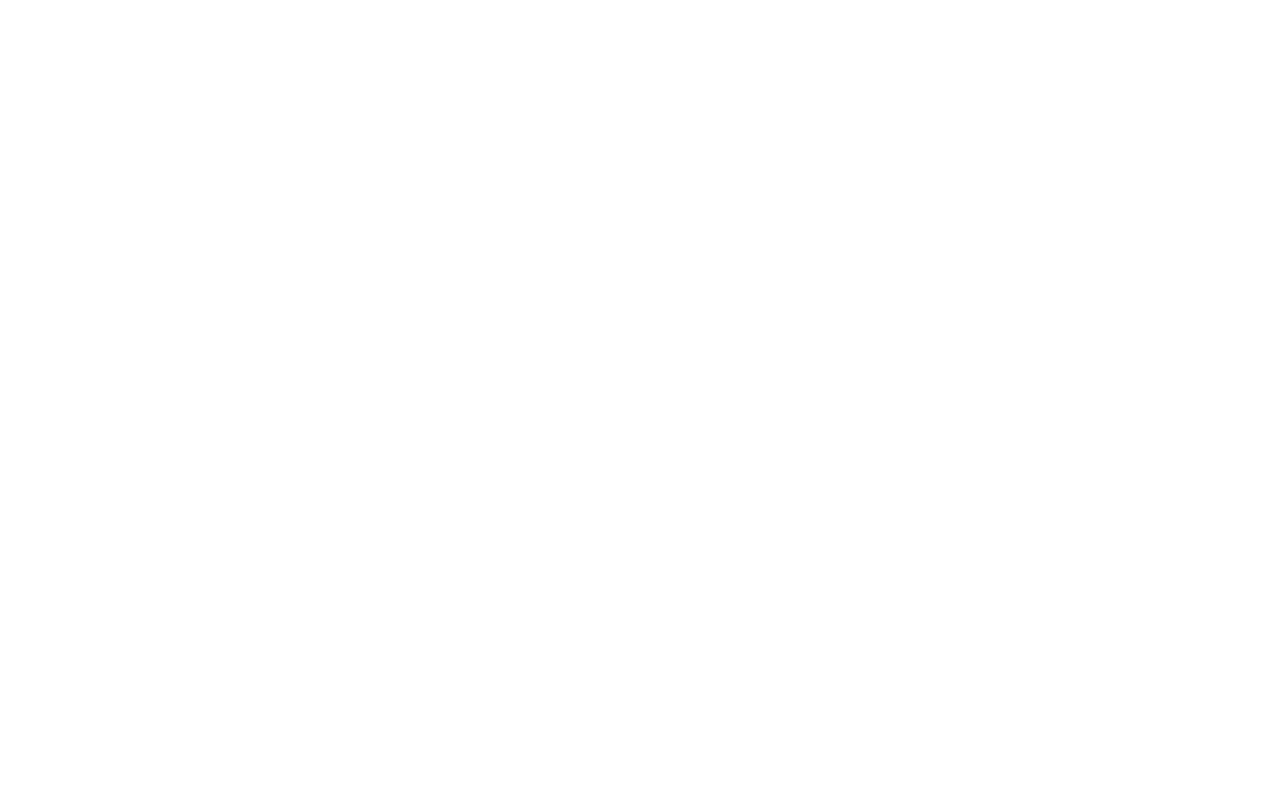
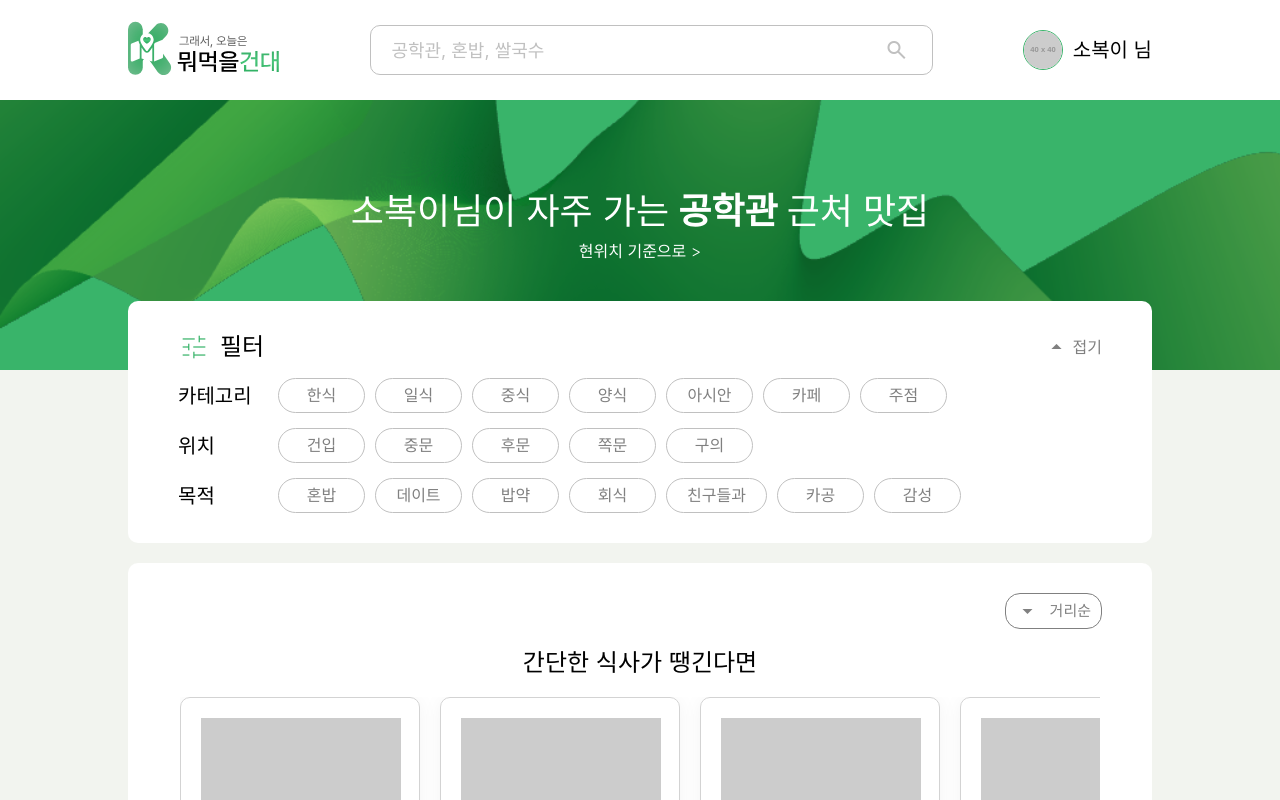
Before and after one commit to Team-EatKu/eatku-frontend, a React (Vite) app: page / in a window 1280 px wide. Shown: the top 800 px of the page. Built offline with nearby package versions, Linux system fonts and the light colour scheme; a web font is replaced by a local one.

Commit message:
[FEAT] Publishing: Main

```diff
--- a/src/App.css
+++ b/src/App.css
@@ -1,3 +1,5 @@
 #root {
-
+    min-width: 128rem;
+    min-height: 100vh;
+    width: 100%;
 }
--- a/src/App.tsx
+++ b/src/App.tsx
@@ -1,9 +1,23 @@
 import "./App.css";
 import { createBrowserRouter, RouterProvider } from "react-router-dom";
 
-import { devRoutes, mainRoutes } from "@routes";
+import {
+  adminRoutes,
+  authRoutes,
+  detailRoutes,
+  listRoutes,
+  mainRoutes,
+  devRoutes,
+} from "@routes";
 
-const router = createBrowserRouter([...mainRoutes, ...devRoutes]);
+const router = createBrowserRouter([
+  ...adminRoutes,
+  ...authRoutes,
+  ...detailRoutes,
+  ...listRoutes,
+  ...mainRoutes,
+  ...devRoutes,
+]);
 
 function App() {
   return <RouterProvider router={router} />;
--- a/src/common/component/organism/Header/styles.ts
+++ b/src/common/component/organism/Header/styles.ts
@@ -1,10 +1,12 @@
 import styled from "@emotion/styled";
 import { HeaderContainerProps } from "@typings/common/organism.ts";
-import { Generators } from "@styles";
+import { Colors, Generators } from "@styles";
 
 export const HeaderContainer = styled.div<HeaderContainerProps>`
+  width: 100%;
   ${Generators.flexGenerator("row", "space-between", "center")};
   gap: 2rem;
-  margin: 0 10%;
+  padding: 2rem 10%;
+  background-color: ${Colors.White};
   ${(props) => props.customStyle};
 `;
--- /dev/null
+++ b/src/common/layout/MainLayout/index.tsx
@@ -0,0 +1,13 @@
+import React from "react";
+import { Header } from "@organism/index.tsx";
+
+const index = ({ children }: React.PropsWithChildren) => {
+  return (
+    <>
+      <Header />
+      {children}
+    </>
+  );
+};
+
+export default index;
--- a/src/pages/main/component/organism/RecommendView/index.tsx
+++ b/src/pages/main/component/organism/RecommendView/index.tsx
@@ -16,7 +16,6 @@
       {...props}
     >
       <div className="recommend-view__header">
-        <TextView text={"필터"} icon={Icons.filter_alt} />
         <TextView text={"거리순"} icon={Icons.arrow_drop_down} />
       </div>
       <div className="recommend-view__content">
--- /dev/null
+++ b/src/pages/main/component/organism/Title/index.tsx
@@ -0,0 +1,30 @@
+import { TitleProps } from "@pages/main/typings/component/organism.ts";
+import { TitleContainer } from "./styles.ts";
+
+const Title = ({
+  name,
+  lectureBuilding,
+  baseLocation = "현위치",
+  className = "",
+  customStyle,
+  ...props
+}: TitleProps) => {
+  return (
+    <TitleContainer
+      className={`title ${className}`}
+      customStyle={customStyle}
+      {...props}
+    >
+      <div className="title__text">
+        <span>{`${name}님이 자주 가는`}</span>
+        <span
+          className={"title__lectureBuilding"}
+        >{` ${lectureBuilding} `}</span>
+        <span>근처 맛집</span>
+      </div>
+      <div className="title__base-location">{`${baseLocation} 기준으로 >`}</div>
+    </TitleContainer>
+  );
+};
+
+export default Title;
--- /dev/null
+++ b/src/pages/main/component/organism/Title/styles.ts
@@ -0,0 +1,29 @@
+import styled from "@emotion/styled";
+import { TitleContainerProps } from "@pages/main/typings/component/organism.ts";
+import { Colors, Generators } from "@styles";
+
+export const TitleContainer = styled.div<TitleContainerProps>`
+  ${Generators.flexGenerator("column", "flex-start", "center")};
+  gap: 1rem;
+  margin-top: 7rem;
+  margin-bottom: 2rem;
+
+  & > div.title__text {
+    ${Generators.fontGenerator("3.6rem", "300", "4.2rem")};
+
+    & > span {
+      color: ${Colors.White};
+    }
+
+    & > span.title__lectureBuilding {
+      font-weight: 600;
+    }
+  }
+
+  & > div.title__base-location {
+    ${Generators.fontGenerator("1.6rem", "300", "1.9rem")};
+    color: ${Colors.White};
+  }
+
+  ${(props) => props.customStyle};
+`;
--- a/src/pages/main/component/organism/index.ts
+++ b/src/pages/main/component/organism/index.ts
@@ -1,4 +1,5 @@
 import RecommendList from "./RecommendList";
 import RecommendView from "./RecommendView";
+import Title from "./Title";
 
-export { RecommendList, RecommendView };
+export { RecommendList, RecommendView, Title };
--- /dev/null
+++ b/src/pages/main/pages/main/index.tsx
@@ -0,0 +1,21 @@
+import { MainContainer } from "./styles.ts";
+import { RecommendView, Title } from "@pages/main/component/organism/index.ts";
+import MainLayout from "../../../../common/layout/MainLayout";
+import { Filter } from "@organism/index.tsx";
+import { Image } from "@atom/index.tsx";
+import mainBg from "@img/bg/main-bg.svg";
+
+const index = () => {
+  return (
+    <MainContainer>
+      <MainLayout>
+        <Title name={"소복이"} lectureBuilding={"공학관"} />
+        <Image src={mainBg} width={"100%"} aspectRatio={"1280 / 270"} />
+        <Filter />
+        <RecommendView />
+      </MainLayout>
+    </MainContainer>
+  );
+};
+
+export default index;
--- /dev/null
+++ b/src/pages/main/pages/main/styles.ts
@@ -0,0 +1,17 @@
+import styled from "@emotion/styled";
+import { Colors, Generators } from "@styles";
+
+export const MainContainer = styled.div`
+  ${Generators.flexGenerator("column", "flex-start", "center")};
+  background-color: ${Colors.BgGray};
+  gap: 2rem;
+
+  & > img.image {
+    position: absolute;
+    top: 10rem;
+  }
+
+  & > div {
+    z-index: 10;
+  }
+`;
--- a/src/routes/main-routes.tsx
+++ b/src/routes/main-routes.tsx
@@ -1,8 +1,9 @@
 import { RouteType } from "@typings/routes/routeType.ts";
+import Main from "@pages/main/pages/main";
 
 export const mainRoutes: RouteType[] = [
   {
     path: "/",
-    element: <></>,
+    element: <Main />,
   },
 ];
```
Also changed, not shown: src/pages/main/typings/component/organism.ts (+12 -0 lines), src/assets/img/bg/main-bg.svg (added).
